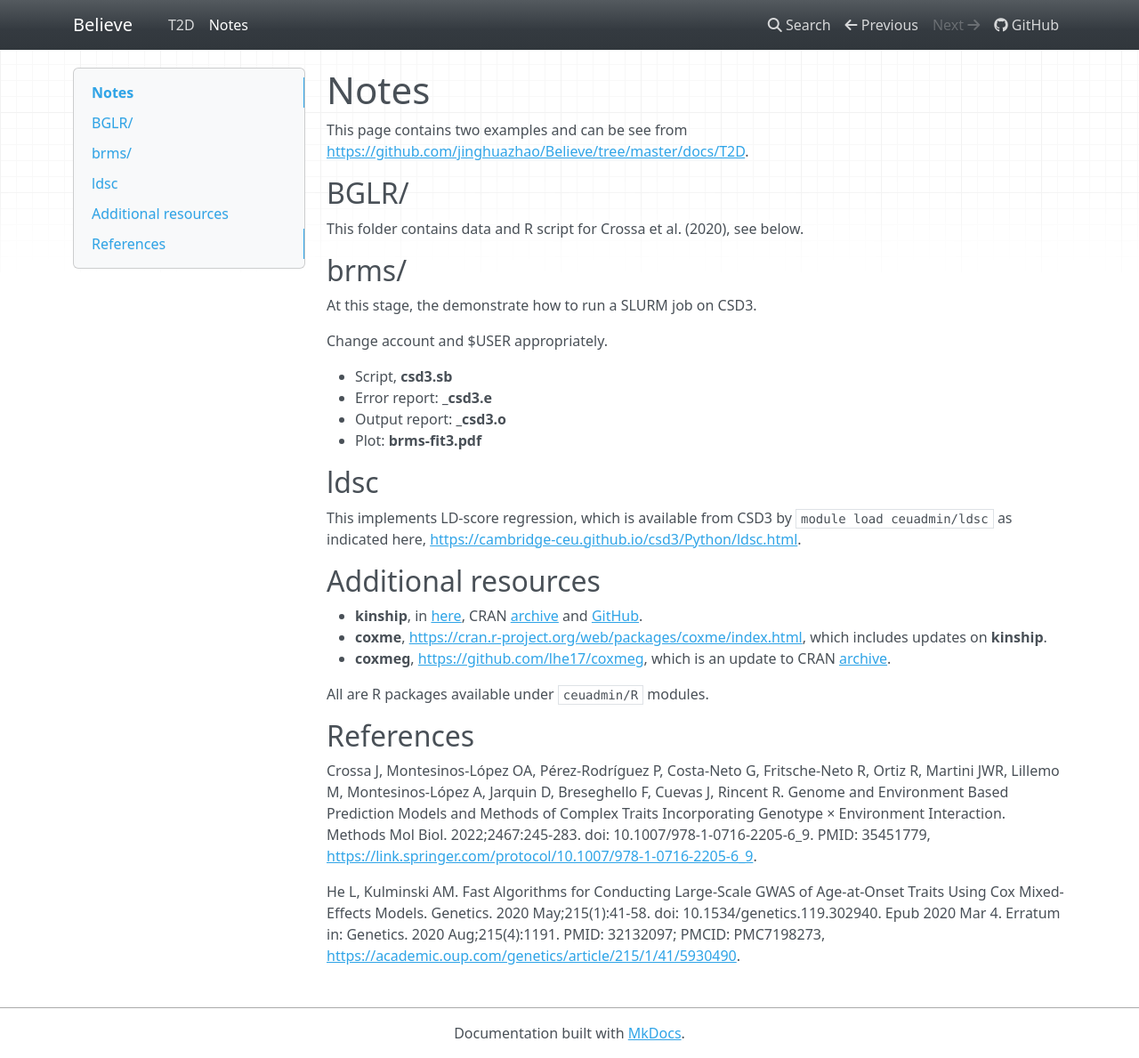
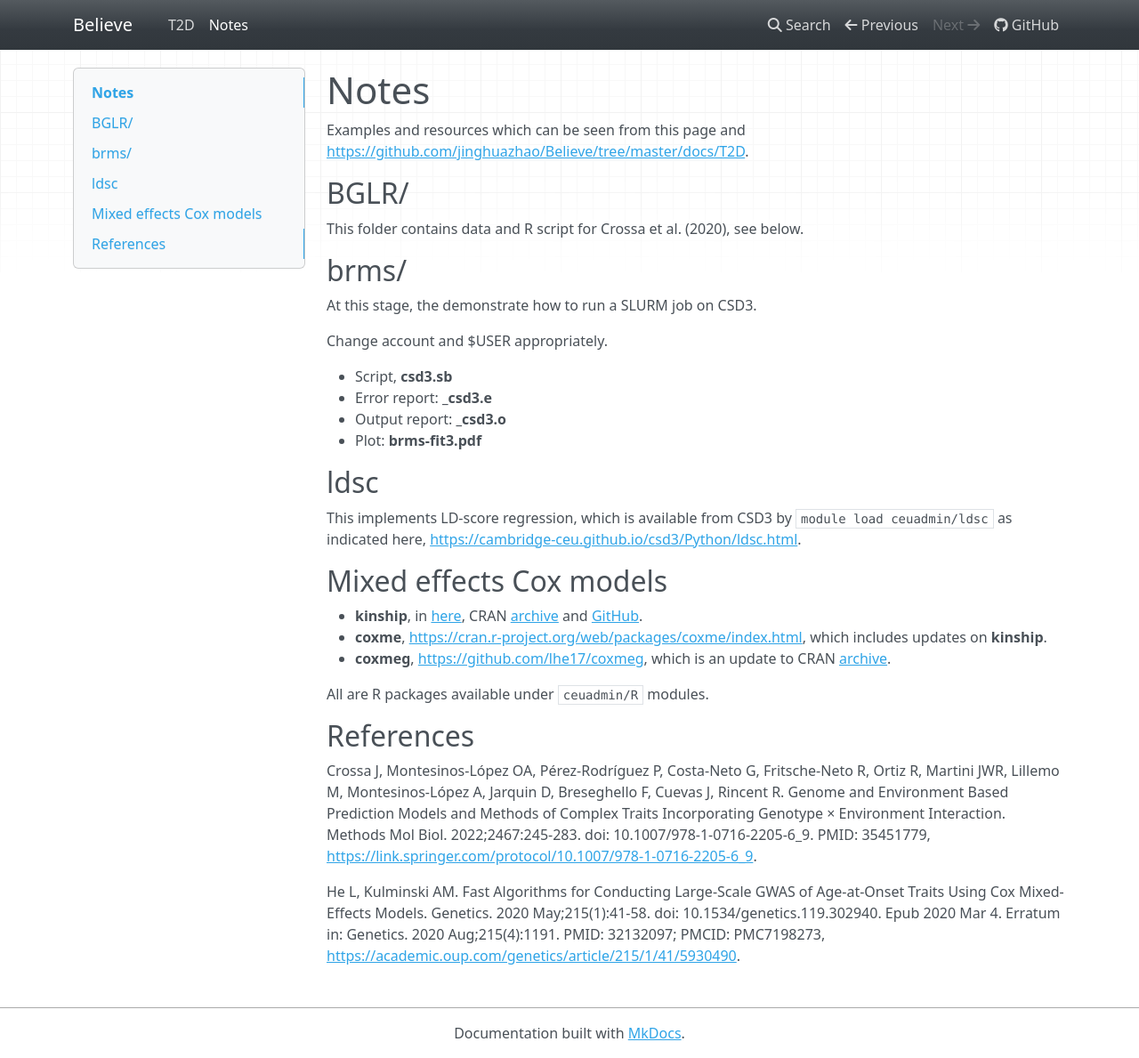
Before and after one commit to jinghuazhao/Believe, an MkDocs documentation site: the page built from docs/Notes.md, in a window 1280 px wide and 1189 px high. Shown: the whole window at 89% size. Built offline with MkDocs 1.6.1, drawn with Linux system fonts in a browser that asks for light colours; nearby versions of some CDN libraries; a script that is not in the unit is left out.

Commit message:
Site files

```diff
--- a/docs/Notes.md
+++ b/docs/Notes.md
@@ -1,6 +1,6 @@
 # Notes
 
-This page contains two examples and can be see from <https://github.com/jinghuazhao/Believe/tree/master/docs/T2D>.
+Examples and resources which can be seen from this page and <https://github.com/jinghuazhao/Believe/tree/master/docs/T2D>.
 
 ## BGLR/
 
@@ -21,7 +21,7 @@ Change account and $USER appropriately.
 
 This implements LD-score regression, which is available from CSD3 by `module load ceuadmin/ldsc` as indicated here, <https://cambridge-ceu.github.io/csd3/Python/ldsc.html>.
 
-## Additional resources
+## Mixed effects Cox models
 
 - **kinship**, in [here](https://github.com/jinghuazhao/jinghuazhao.github.io/tree/master/docs/software), CRAN [archive](https://cran.r-project.org/src/contrib/Archive/kinship/) and [GitHub](https://github.com/cran/kinship).
 - **coxme**, <https://cran.r-project.org/web/packages/coxme/index.html>, which includes updates on **kinship**.
```
